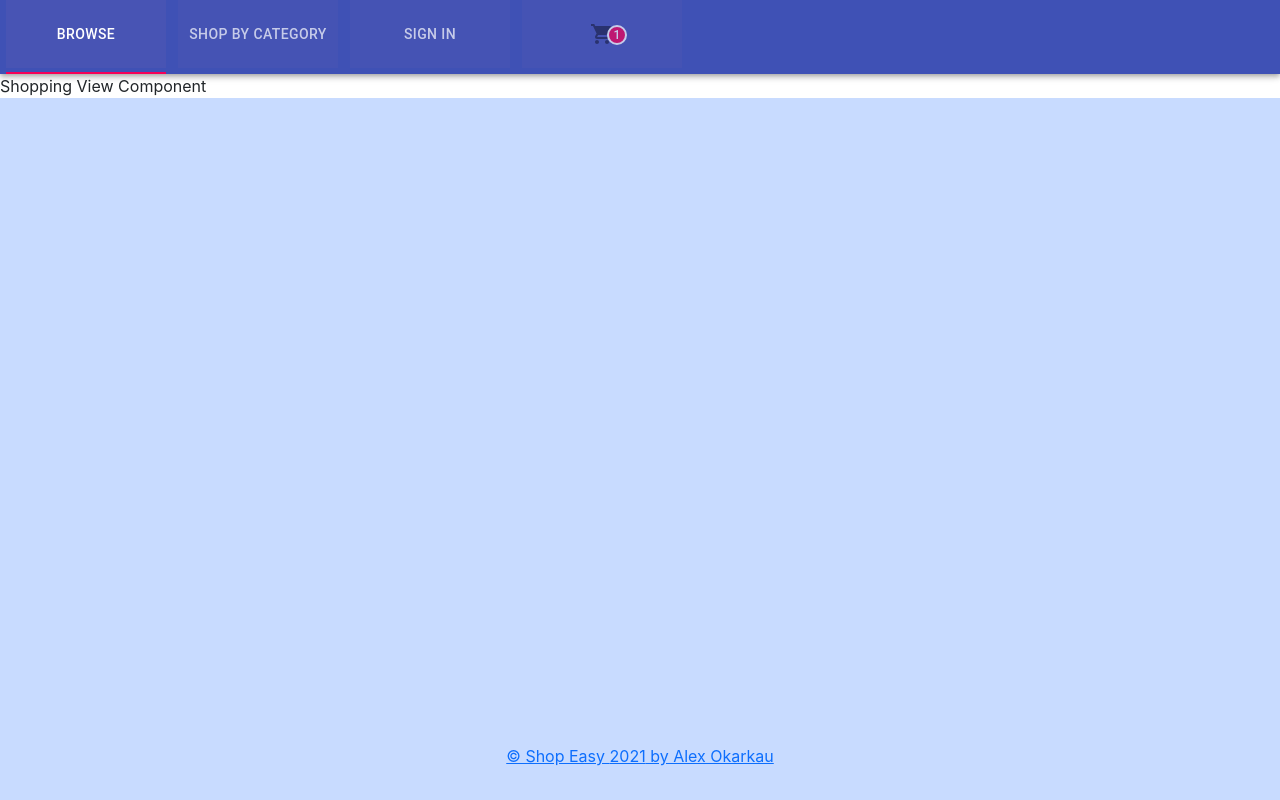
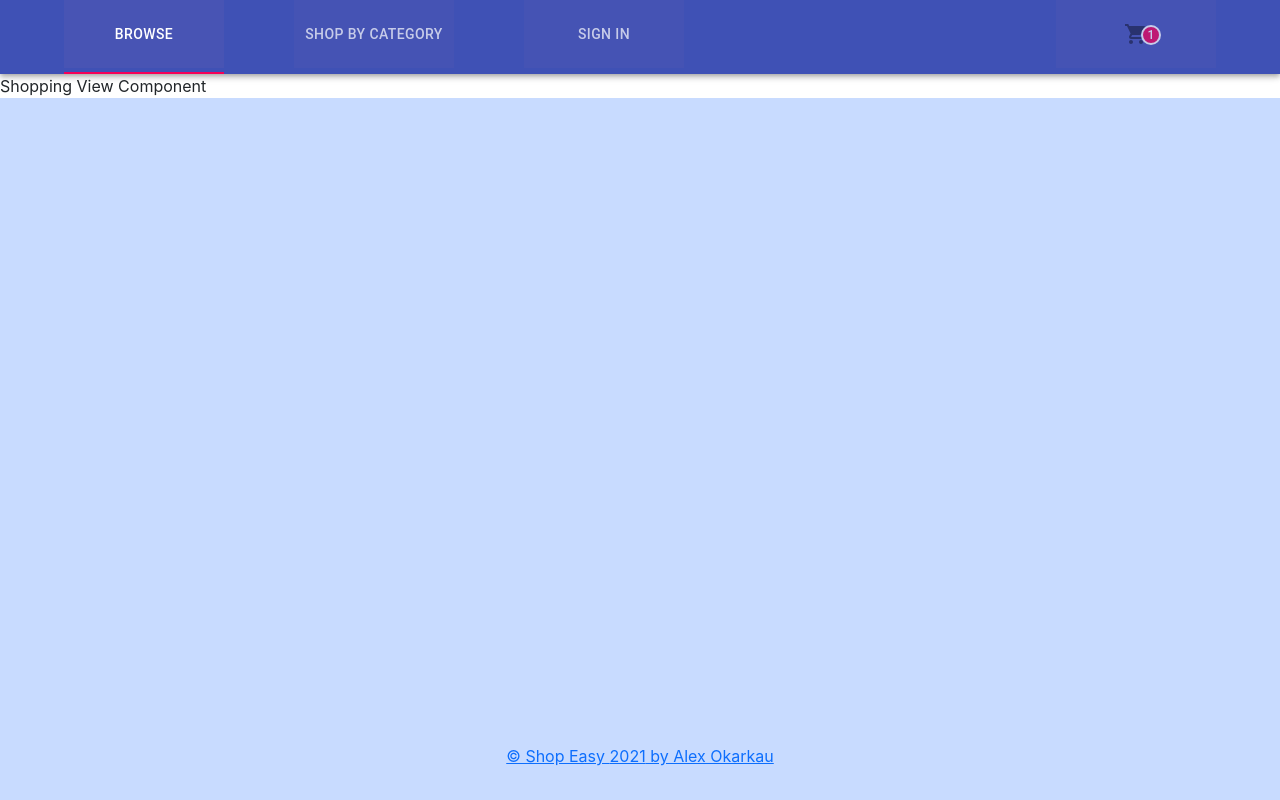
Before and after one commit to okorkov/shop-easy, a React (Create React App) app: page / in a window 1280 px wide. Built offline with nearby package versions, Linux system fonts and the light colour scheme.

Commit message:
adjusted navbar tabs spacing

```diff
--- a/src/components/Navbar.jsx
+++ b/src/components/Navbar.jsx
@@ -62,9 +62,21 @@ export default function SimpleTabs() {
     width: '100px',
     padding: '10px',
     margin: '0 6px 6px',
+    marginLeft: '5%',
     background: '#4854b4',
     textDecoration: 'none',
     color: 'white',
+  }
+
+  const cart = {
+    width: '100px',
+    padding: '10px',
+    margin: '0 6px 6px',
+    marginRight: '5%',
+    background: '#4854b4',
+    textDecoration: 'none',
+    color: 'white',
+    marginLeft: 'auto',
   }
 
   const allTabs = ['/', '/categories', '/login', '/checkout'];
@@ -81,7 +93,7 @@ export default function SimpleTabs() {
                   <Tab label="Browse"  value="/" component={Link} to={allTabs[0]} style={link}/>
                   <Tab label="Shop by Category"  value="/categories" component={Link} to={allTabs[1]} style={link}/>
                   <Tab label="Sign In"  value="/login" component={Link} to={allTabs[2]} style={link}/>
-                  <Tab label={<ShoppingCart />}  value="/checkout" component={Link} to={allTabs[3]} style={link}/>
+                  <Tab label={<ShoppingCart />}  value="/checkout" component={Link} to={allTabs[3]} style={cart}/>
                 </Tabs>
               </AppBar>
               <Switch>
```
